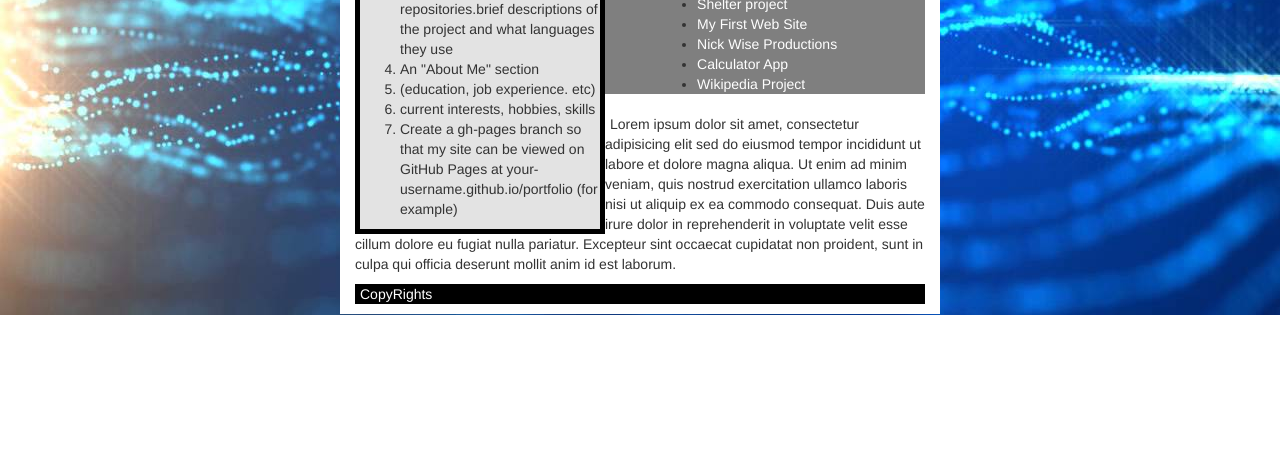
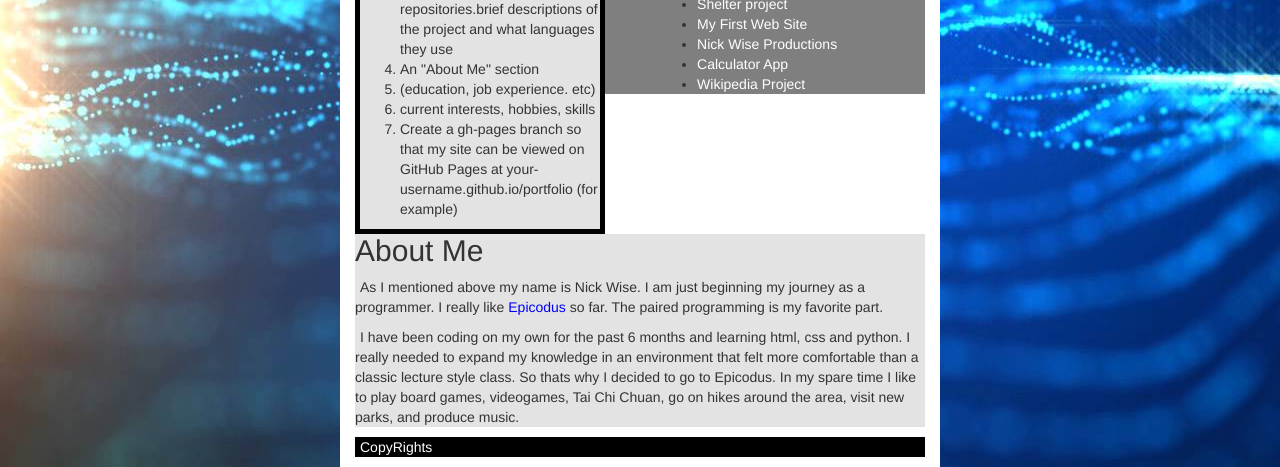
Before and after one commit to YcleptInsan/you-portfolio, a plain HTML site: page index.html in a window 1280 px wide. Shown: the part 485-952 px from the top of the page. Before the commit the page ends 800 px from the top, so only its background shows below. Drawn offline with Linux system fonts and the light colour scheme.

Commit message:
add about me section. inclincluded span tag.

```diff
--- a/css/styles.css
+++ b/css/styles.css
@@ -18,6 +18,10 @@ a {
 }
 #content li{
   margin-left: 57%;;
+}
+#content-2 {
+  background-color:#e3e3e3;
+  clear: both;
 }
 #Sidebar-cn {
   background: #e3e3e3;
@@ -62,7 +66,9 @@ a {
 p {
   text-indent: 5px;
 }
-
+span {
+  color: blue;
+}
 img {
   width: 200px;
   height: 200px;
--- a/week1.html
+++ b/index.html
@@ -18,7 +18,7 @@
 
       <div id="Sidebar-cn">
 
-        <h2>About Me</h2>
+        <h2>Preface</h2>
         <p>Hello my name is <em>Nick Wise</em>. I am an aspiring developer and am studying at <strong>Epicodus</strong> on the C# .Net track. <p id="subhead-size"><p>This Website includes</em></p>
           <ol>
             <li>My name</li>
@@ -47,9 +47,10 @@
       </div>
       <div id="content-2">
 
-        <h2></h2>
+        <h2>About Me</h2>
 
-        <p>Lorem ipsum dolor sit amet, consectetur adipisicing elit sed do eiusmod tempor incididunt ut labore et dolore magna aliqua. Ut enim ad minim veniam, quis nostrud exercitation ullamco laboris nisi ut aliquip ex ea commodo consequat. Duis aute irure dolor in reprehenderit in voluptate velit esse cillum dolore eu fugiat nulla pariatur. Excepteur sint occaecat cupidatat non proident, sunt in culpa qui officia deserunt mollit anim id est laborum.</p>
+        <p>As I mentioned above my name is Nick Wise. I am just beginning my journey as a programmer. I really like <span id="epi-color">Epicodus</span> so far. The paired programming is my favorite part.</p>
+        <p>I have been coding on my own for the past 6 months and learning html, css and python. I really needed to expand my knowledge in an environment that felt more comfortable than a classic lecture style class. So thats why I decided to go to Epicodus. In my spare time I like to play board games, videogames, Tai Chi Chuan, go on hikes around the area, visit new parks, and produce music.</p>
 
       </div>
 
```
